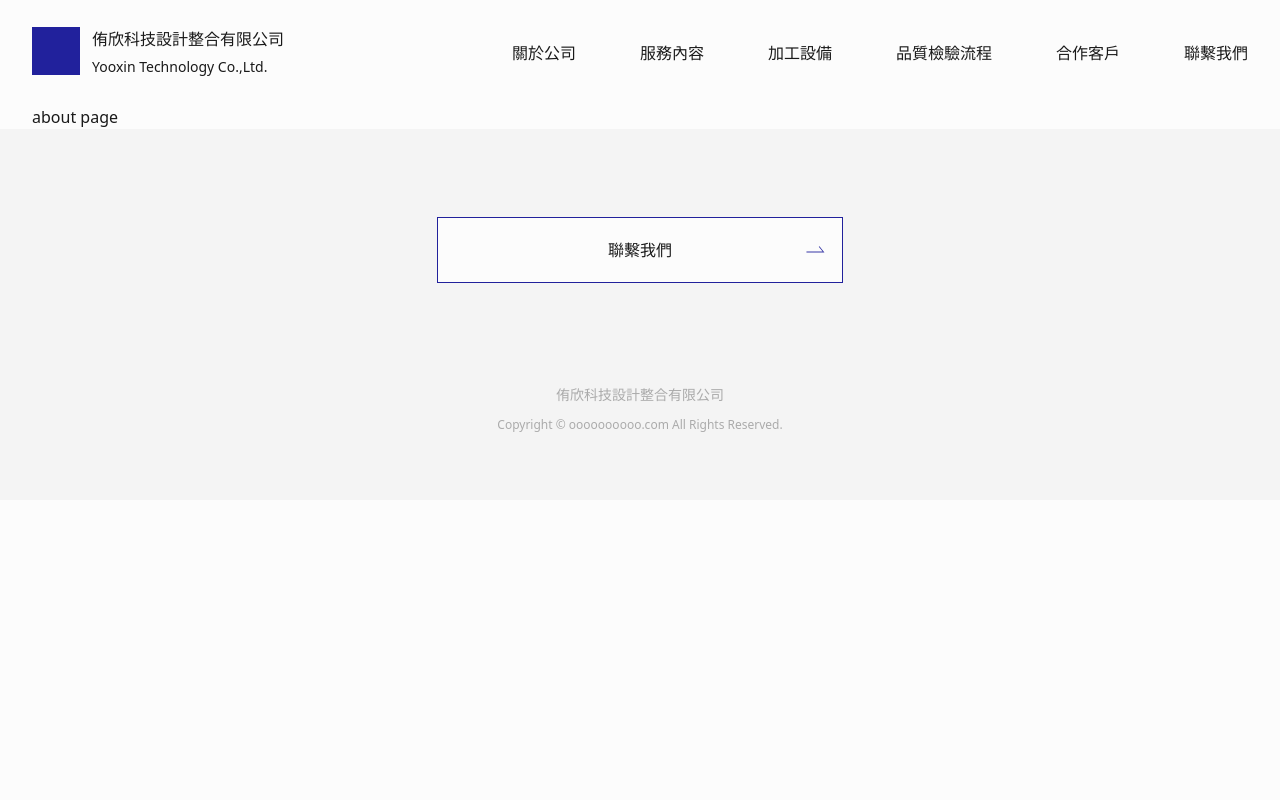
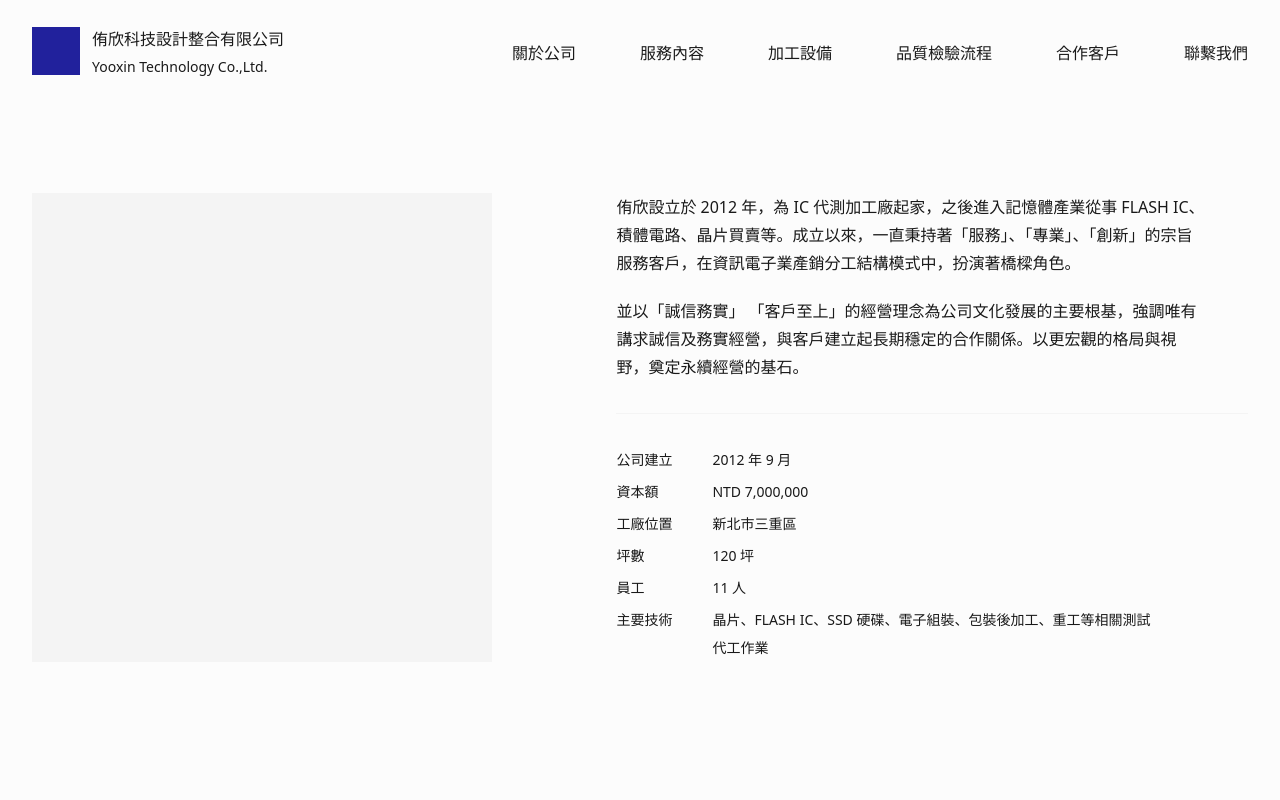
Before and after one commit to npcenthusiasm/yooxin-tech, a Nuxt app: page /about in a window 1280 px wide. Shown: the top 800 px of the page. Built offline with nearby package versions, Linux system fonts and the light colour scheme.

Commit message:
add about page

```diff
--- a/pages/about/index.vue
+++ b/pages/about/index.vue
@@ -1,11 +1,70 @@
 <template>
-  <div>
-    <div class="container">
-      {{ $route.name }} page
+  <div class="about">
+    <div class="container pt-22 pb-35 flex flex-col md:flex-row justify-between">
+      <div class="about__carsoul about__carsoul-content md:w-132 bg-lightgray mb-5 md:mb-0 md:mr-31">
+        <div class="" />
+      </div>
+
+      <div class="about__desc">
+        <div class="mb-8 md:pr-10 pb-8 border-b border-lightgray">
+          <p class="mb-5">
+            侑欣設立於 2012 年，為 IC 代測加工廠起家，之後進入記憶體產業從事 FLASH IC、積體電路、晶片買賣等。成立以來，一直秉持著「服務」、「專業」、「創新」的宗旨服務客戶，在資訊電子業產銷分工結構模式中，扮演著橋樑角色。
+          </p>
+          <p>並以「誠信務實」 「客戶至上」的經營理念為公司文化發展的主要根基，強調唯有講求誠信及務實經營，與客戶建立起長期穩定的合作關係。以更宏觀的格局與視野，奠定永續經營的基石。</p>
+        </div>
+
+        <ul class="about__list text-sm md:pr-10">
+          <li v-for="(item, index) in items" :key="index" class="flex mb-1 last:mb-0">
+            <div class="about__list-title mr-9">
+              {{ item.title }}
+            </div>
+            <div v-html="item.desc" />
+          </li>
+        </ul>
+      </div>
     </div>
   </div>
 </template>
 
 <script>
-export default {}
+export default {
+  data () {
+    return {
+      items: [
+        { title: '公司建立', desc: '2012 年 9 月' },
+        { title: '資本額', desc: 'NTD 7,000,000' },
+        { title: '工廠位置', desc: '新北市三重區' },
+        { title: '坪數', desc: '120 坪' },
+        { title: '員工', desc: '11 人' },
+        { title: '主要技術', desc: '晶片、FLASH IC、SSD 硬碟、電子組裝、包裝後加工、重工等相關測試<br>代工作業' }
+      ]
+    }
+  }
+}
 </script>
+
+<style lang="scss" scoped>
+
+.about {
+  &__carsoul-content {
+    width: 100%;
+    max-width: 528px;
+    aspect-ratio: 528 / 490;
+  }
+
+  &__desc {
+    line-height: 28px;
+  }
+
+  &__list {
+    line-height: 28px;
+
+    &-title {
+      flex-basis: 60px;
+      flex-shrink: 0;
+    }
+  }
+
+}
+
+</style>
```
